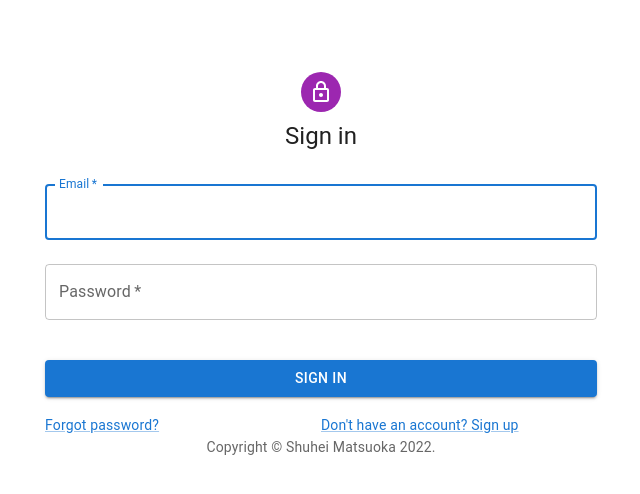
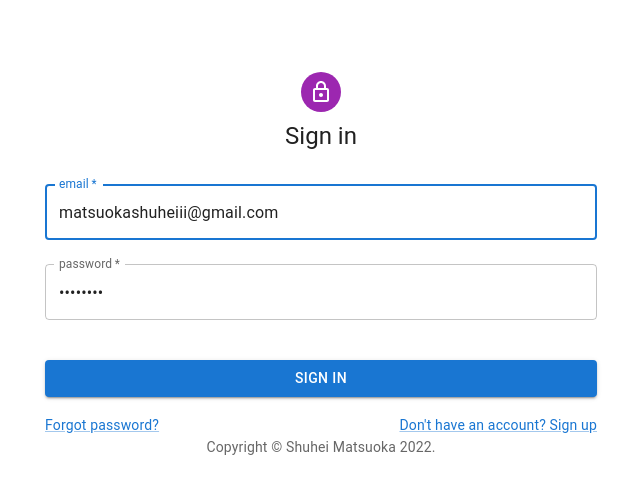
Before and after one commit to matsuokashuhei/gqlgen-ent-on-gcp, a React (Create React App) app in the folder frontend/: page /sign-in in a window 1280 px wide. Shown: the top 494 px of the page, without its empty margins (319-959 px from the left). Built offline with nearby package versions, Linux system fonts and the light colour scheme; no server answers.

Commit message:
Integrate MUI and React Hook Form

```diff
--- a/frontend/src/pages/sign-in/index.tsx
+++ b/frontend/src/pages/sign-in/index.tsx
@@ -13,7 +13,7 @@ import {
   Typography,
 } from "@mui/material";
 import { FormEvent, useEffect, VFC } from "react";
-import { useForm } from "react-hook-form";
+import { Controller, useForm } from "react-hook-form";
 import { useAuth } from "../../contexts/AuthContext";
 import { Copyright } from "../../components";
 
@@ -25,17 +25,19 @@ export const SignIn: VFC = () => {
     password: string;
   };
 
-  // const {
-  //   register,
-  //   handleSubmit,
-  //   setValue,
-  //   formState: { errors },
-  // } = useForm<FormType>();
+  const {
+    // register,
+    handleSubmit,
+    setValue,
+    // formState: { errors },
+    reset,
+    control,
+  } = useForm<FormType>();
 
-  // useEffect(() => {
-  //   setValue("email", "matsuokashuheiii@gmail.com");
-  //   setValue("password", "test1234");
-  // }, [setValue]);
+  useEffect(() => {
+    setValue("email", "matsuokashuheiii@gmail.com");
+    setValue("password", "test1234");
+  }, [setValue]);
 
   const handleSignIn = async ({ email, password }: FormType) => {
     console.log("email", email);
@@ -44,16 +46,6 @@ export const SignIn: VFC = () => {
       await signIn(email, password);
     } catch (error) {
       console.error(error);
-    }
-  };
-
-  const handleSubmit = (event: FormEvent<HTMLFormElement>) => {
-    event.preventDefault();
-    const data = new FormData(event.currentTarget);
-    const email = data.get("email")?.toString();
-    const password = data.get("password")?.toString();
-    if (email && password) {
-      handleSignIn({ email, password });
     }
   };
 
@@ -77,47 +69,59 @@ export const SignIn: VFC = () => {
           <Typography component="h1" variant="h5">
             Sign in
           </Typography>
-          <Box
-            component="form"
-            noValidate
-            onSubmit={handleSubmit}
-            sx={{ mt: 2 }}
-          >
+          <Box component="form" noValidate sx={{ mt: 2 }}>
+            <Controller
+              name="email"
+              control={control}
+              render={({ field: { onChange, value } }) => (
                 <TextField
                   margin="normal"
                   required
                   fullWidth
                   id="email"
-              label="Email"
+                  label="email"
                   name="email"
                   autoComplete="email"
                   autoFocus
+                  onChange={onChange}
+                  value={value}
                 />
+              )}
+            />
+            <Controller
+              name="password"
+              control={control}
+              render={({ field: { onChange, value } }) => (
                 <TextField
                   margin="normal"
                   required
                   fullWidth
                   id="password"
-              label="Password"
+                  label={"password"}
                   name="password"
                   type="password"
                   autoComplete="current-password"
+                  onChange={onChange}
+                  value={value}
+                />
+              )}
             />
             <Button
               type="submit"
               fullWidth
               variant="contained"
               sx={{ mt: 4, mb: 2 }}
+              onClick={handleSubmit(handleSignIn)}
             >
               Sign in
             </Button>
-            <Grid container>
-              <Grid item xs>
+            <Grid container justifyContent="space-between">
+              <Grid item>
                 <Link href="#" variant="body2">
                   Forgot password?
                 </Link>
               </Grid>
-              <Grid item xs>
+              <Grid item>
                 <Link href="/sign-up" variant="body2">
                   {"Don't have an account? Sign up"}
                 </Link>
@@ -128,71 +132,5 @@ export const SignIn: VFC = () => {
         <Copyright />
       </Container>
     </ThemeProvider>
-    // <div className="h-full">
-    //   <div className="flex min-h-full items-center justify-center">
-    //     <div className="w-full max-w-md space-y-8">
-    //       <div>
-    //         <h2 className="text-center font-extrabold text-gray-900">
-    //           Sign up
-    //         </h2>
-    //       </div>
-    //       <form className="mt-8 space-y-6">
-    //         <div className="-space-y-px rounded-md shadow-sm">
-    //           <div>
-    //             <input
-    //               id="email"
-    //               type="email"
-    //               {...register("email", { required: true })}
-    //               className="relative block w-full appearance-none rounded-none rounded-t-md border border-gray-300 px-3 py-2 text-gray-900 placeholder-gray-500 focus:z-10 focus:border-indigo-500 focus:outline-none focus:ring-indigo-500"
-    //               placeholder="Email"
-    //             />
-    //           </div>
-    //           <div>
-    //             <input
-    //               id="password"
-    //               type="password"
-    //               {...register("password", { required: true })}
-    //               className="relative block w-full appearance-none rounded-none rounded-b-md border border-gray-300 px-3 py-2 text-gray-900 placeholder-gray-500 focus:z-10 focus:border-indigo-500 focus:outline-none focus:ring-indigo-500"
-    //               placeholder="Password"
-    //             />
-    //           </div>
-    //         </div>
-    //         <div className="flex items-center justify-between">
-    //           <div className="flex items-center">
-    //             <div className="text-sm">
-    //               <a
-    //                 href="/fogot-password"
-    //                 className="font-medium text-indigo-600 hover:text-indigo-500"
-    //               >
-    //                 Forgot your password?
-    //               </a>
-    //             </div>
-    //           </div>
-    //         </div>
-    //         <div>
-    //           <button
-    //             type="submit"
-    //             onClick={handleSubmit(handleSignIn)}
-    //             className="group relative flex w-full justify-center rounded-md border border-transparent bg-indigo-600 py-2 px-4 text-sm font-medium text-white hover:bg-indigo-700 focus:outline-none focus:ring-2 focus:ring-indigo-500 focus:ring-offset-2"
-    //           >
-    //             Sign in
-    //           </button>
-    //         </div>
-    //       </form>
-    //       <div className="flex items-center justify-between">
-    //         <div className="flex items-center">
-    //           <div className="text-sm">
-    //             <a
-    //               href="/sign-up"
-    //               className="font-medium text-indigo-600 hover:text-indigo-500"
-    //             >
-    //               Sign up
-    //             </a>
-    //           </div>
-    //         </div>
-    //       </div>
-    //     </div>
-    //   </div>
-    // </div>
   );
 };
--- a/frontend/src/pages/sign-up/index.tsx
+++ b/frontend/src/pages/sign-up/index.tsx
@@ -13,59 +13,53 @@ import {
   ThemeProvider,
   Typography,
 } from "@mui/material";
-import {
-  ChangeEventHandler,
-  FormEvent,
-  useEffect,
-  useReducer,
-  VFC,
-} from "react";
-import { useForm } from "react-hook-form";
+import { VFC } from "react";
+import { Controller, useForm } from "react-hook-form";
 import { Copyright } from "../../components";
 import { useAuth } from "../../contexts/AuthContext";
 
-type State = {
-  email: string;
-  password: string;
-  isSignUpButtonDisabled: boolean;
-};
+// type State = {
+//   email: string;
+//   password: string;
+//   isSignUpButtonDisabled: boolean;
+// };
 
-const initialState: State = {
-  email: "",
-  password: "",
-  isSignUpButtonDisabled: true,
-};
+// const initialState: State = {
+//   email: "",
+//   password: "",
+//   isSignUpButtonDisabled: true,
+// };
 
-type Action =
-  | { type: "setEmail"; payload: string }
-  | { type: "setPassword"; payload: string }
-  | { type: "setIsSignUpButtonDisabled"; payload: boolean };
-//   | { type: "signupSucceeded"; payload: string }
-//   | { type: "signUpFailed"; payload: string };
+// type Action =
+//   | { type: "setEmail"; payload: string }
+//   | { type: "setPassword"; payload: string }
+//   | { type: "setIsSignUpButtonDisabled"; payload: boolean };
+// //   | { type: "signupSucceeded"; payload: string }
+// //   | { type: "signUpFailed"; payload: string };
 
 const theme = createTheme();
 
-const reducer = (state: State, action: Action): State => {
-  switch (action.type) {
-    case "setEmail":
-      return {
-        ...state,
-        email: action.payload,
-      };
-    case "setPassword":
-      return {
-        ...state,
-        password: action.payload,
-      };
-    case "setIsSignUpButtonDisabled":
-      return {
-        ...state,
-        isSignUpButtonDisabled: action.payload,
-      };
-    default:
-      return state;
-  }
-};
+// const reducer = (state: State, action: Action): State => {
+//   switch (action.type) {
+//     case "setEmail":
+//       return {
+//         ...state,
+//         email: action.payload,
+//       };
+//     case "setPassword":
+//       return {
+//         ...state,
+//         password: action.payload,
+//       };
+//     case "setIsSignUpButtonDisabled":
+//       return {
+//         ...state,
+//         isSignUpButtonDisabled: action.payload,
+//       };
+//     default:
+//       return state;
+//   }
+// };
 
 const SIGN_UP = gql`
   mutation SignUp($input: SignUpInput!) {
@@ -83,49 +77,24 @@ export const SignUp: VFC = () => {
     password: string;
   };
   const {
-    register,
-    // handleSubmit,
-    formState: { errors },
+    // register,
+    handleSubmit,
+    // formState: { errors },
+    control,
   } = useForm<FormType>();
-  const [state, dispatch] = useReducer(reducer, initialState);
+  // const [state, dispatch] = useReducer(reducer, initialState);
   const { signIn } = useAuth();
   const [signUp, { loading, error }] = useMutation(SIGN_UP);
 
-  const { email, password, isSignUpButtonDisabled } = state;
+  // const { email, password, isSignUpButtonDisabled } = state;
 
-  useEffect(() => {
-    console.log(email.length > 0 && password.length);
-    dispatch({
-      type: "setIsSignUpButtonDisabled",
-      payload: email.length === 0 || password.length === 0,
-    });
-  }, [email, password]);
-
-  const handleSubmit = (event: FormEvent<HTMLFormElement>) => {
-    event.preventDefault();
-    const data = new FormData(event.currentTarget);
-    const email = data.get("email")?.toString();
-    const password = data.get("password")?.toString();
-    if (email && password) {
-      handleSignUp({ email, password });
-    }
-  };
-
-  const handleEmailChange: ChangeEventHandler<HTMLInputElement> = (event) => {
-    dispatch({
-      type: "setEmail",
-      payload: event.target.value,
-    });
-  };
-
-  const handlePasswordChange: ChangeEventHandler<HTMLInputElement> = (
-    event
-  ) => {
-    dispatch({
-      type: "setPassword",
-      payload: event.target.value,
-    });
-  };
+  // useEffect(() => {
+  //   console.log(email.length > 0 && password.length);
+  //   dispatch({
+  //     type: "setIsSignUpButtonDisabled",
+  //     payload: email.length === 0 || password.length === 0,
+  //   });
+  // }, [email, password]);
 
   const handleSignUp = async ({ email, password }: FormType) => {
     try {
@@ -159,12 +128,11 @@ export const SignUp: VFC = () => {
           <Typography component="h1" variant="h5">
             Sign up
           </Typography>
-          <Box
-            component="form"
-            noValidate
-            onSubmit={handleSubmit}
-            sx={{ mt: 2 }}
-          >
+          <Box component="form" noValidate sx={{ mt: 2 }}>
+            <Controller
+              name="email"
+              control={control}
+              render={({ field: { onChange, value } }) => (
                 <TextField
                   margin="normal"
                   required
@@ -174,7 +142,14 @@ export const SignUp: VFC = () => {
                   name="email"
                   autoComplete="email"
                   autoFocus
+                  value={value}
                 />
+              )}
+            />
+            <Controller
+              name="password"
+              control={control}
+              render={({ field: { onChange, value } }) => (
                 <TextField
                   margin="normal"
                   required
@@ -185,10 +160,13 @@ export const SignUp: VFC = () => {
                   id="password"
                   autoComplete="new-password"
                 />
+              )}
+            />
             <Button
               type="submit"
               fullWidth
               variant="contained"
+              onClick={handleSubmit(handleSignUp)}
               sx={{ mt: 4, mb: 2 }}
             >
               Sign up
@@ -205,74 +183,5 @@ export const SignUp: VFC = () => {
         <Copyright />
       </Container>
     </ThemeProvider>
-    // <div className="h-full">
-    //   <div className="flex min-h-full items-center justify-center">
-    //     <div className="w-full max-w-md space-y-8">
-    //       <div>
-    //         <h2 className="text-center font-extrabold text-gray-900">
-    //           Sign up
-    //         </h2>
-    //       </div>
-    //       <form className="mt-8 space-y-6">
-    //         <div className="-space-y-px rounded-md shadow-sm">
-    //           <div>
-    //             <input
-    //               id="email"
-    //               type="email"
-    //               {...register("email", { required: true })}
-    //               onChange={handleEmailChange}
-    //               className="relative block w-full appearance-none rounded-none rounded-t-md border border-gray-300 px-3 py-2 text-gray-900 placeholder-gray-500 focus:z-10 focus:border-indigo-500 focus:outline-none focus:ring-indigo-500"
-    //               placeholder="Email"
-    //             />
-    //           </div>
-    //           <div>
-    //             <input
-    //               id="password"
-    //               type="password"
-    //               {...register("password", { required: true })}
-    //               onChange={handlePasswordChange}
-    //               className="relative block w-full appearance-none rounded-none rounded-b-md border border-gray-300 px-3 py-2 text-gray-900 placeholder-gray-500 focus:z-10 focus:border-indigo-500 focus:outline-none focus:ring-indigo-500"
-    //               placeholder="Password"
-    //             />
-    //           </div>
-    //         </div>
-    //         <div className="flex items-center justify-between">
-    //           <div className="flex items-center">
-    //             <div className="text-sm">
-    //               <a
-    //                 href="/fogot-password"
-    //                 className="font-medium text-indigo-600 hover:text-indigo-500"
-    //               >
-    //                 Forgot your password?
-    //               </a>
-    //             </div>
-    //           </div>
-    //         </div>
-    //         <div>
-    //           <button
-    //             type="submit"
-    //             disabled={isSignUpButtonDisabled}
-    //             onClick={handleSubmit(handleSignUp)}
-    //             className="group relative flex w-full justify-center rounded-md border border-transparent bg-indigo-600 py-2 px-4 text-sm font-medium text-white hover:bg-indigo-700 focus:outline-none focus:ring-2 focus:ring-indigo-500 focus:ring-offset-2"
-    //           >
-    //             Sign Up
-    //           </button>
-    //         </div>
-    //       </form>
-    //       <div className="flex items-center justify-between">
-    //         <div className="flex items-center">
-    //           <div className="text-sm">
-    //             <a
-    //               href="/sign-in"
-    //               className="font-medium text-indigo-600 hover:text-indigo-500"
-    //             >
-    //               Sign in
-    //             </a>
-    //           </div>
-    //         </div>
-    //       </div>
-    //     </div>
-    //   </div>
-    // </div>
   );
 };
```
Lines whose indentation alone changed are shown as unchanged.
